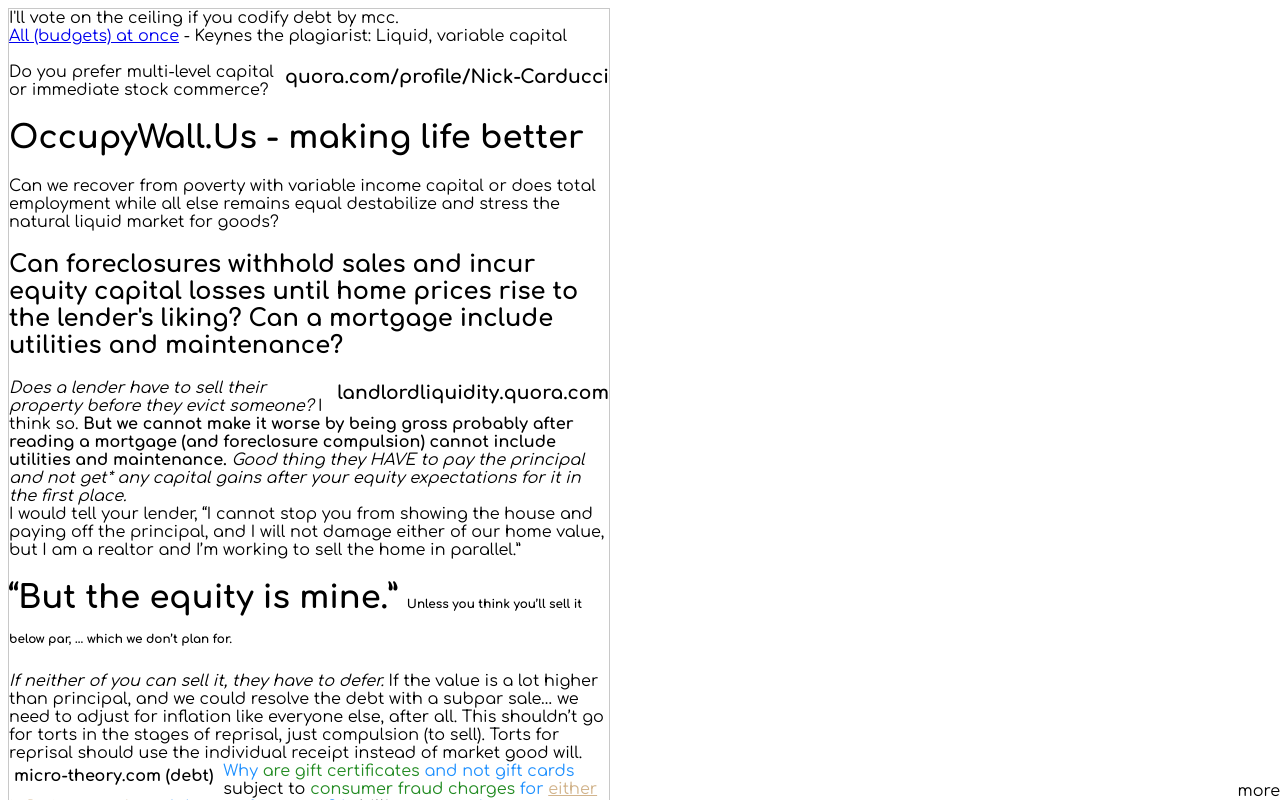
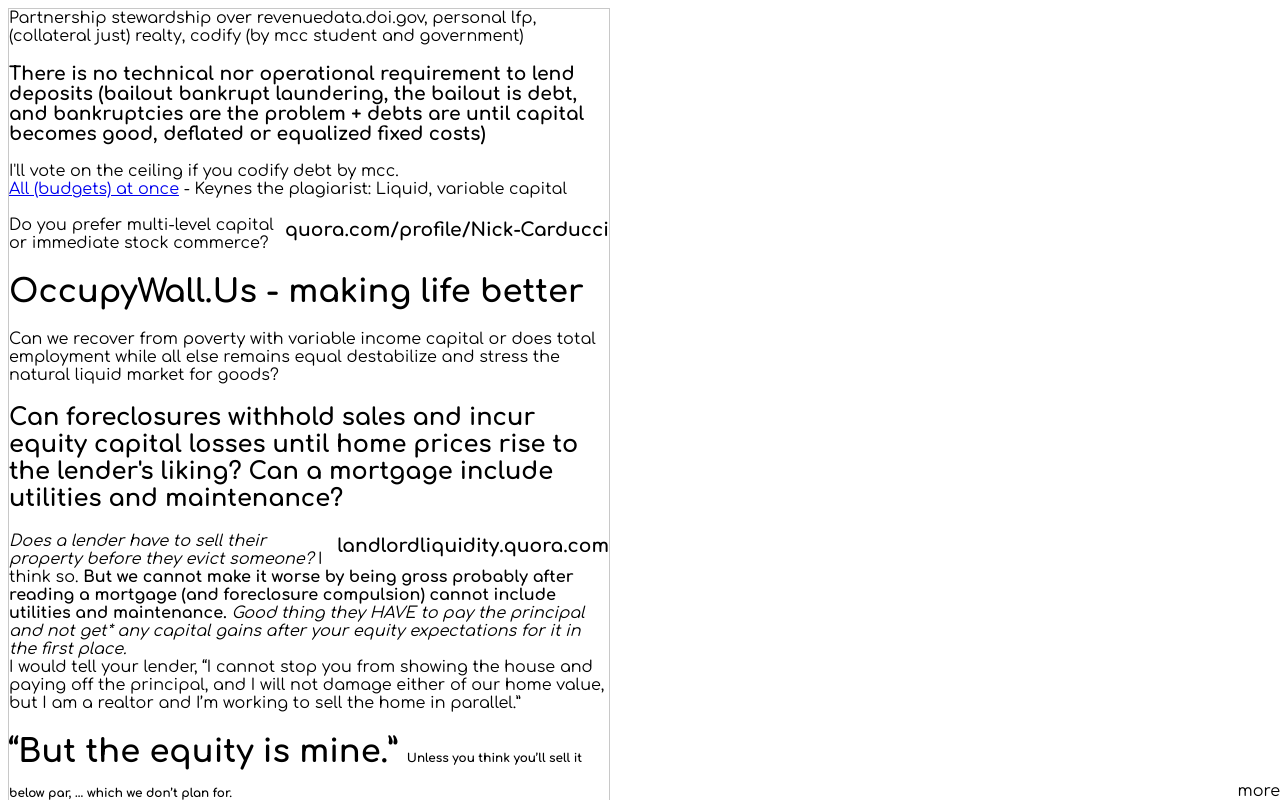
Before and after one commit to NickCarducci/multilevelcapital, a React (Create React App) app: page / in a window 1280 px wide. Shown: the top 800 px of the page. Built offline with nearby package versions, Linux system fonts and the light colour scheme.

Commit message:
Update Basic.js

```diff
--- a/src/Basic.js
+++ b/src/Basic.js
@@ -151,6 +151,14 @@ export default class Basic extends React.Component {
         >
           more
         </div>
+        Partnership stewardship over revenuedata.doi.gov, personal lfp,
+        (collateral just) realty, codify (by mcc student and government)
+        <h3>
+          There is no technical nor operational requirement to lend deposits
+          (bailout bankrupt laundering, the bailout is debt, and bankruptcies
+          are the problem + debts are until capital becomes good, deflated or
+          equalized fixed costs)
+        </h3>
         I'll vote on the ceiling if you codify debt by mcc.
         <br />
         <a href="https://marginalism.uk">All (budgets) at once</a>
```
